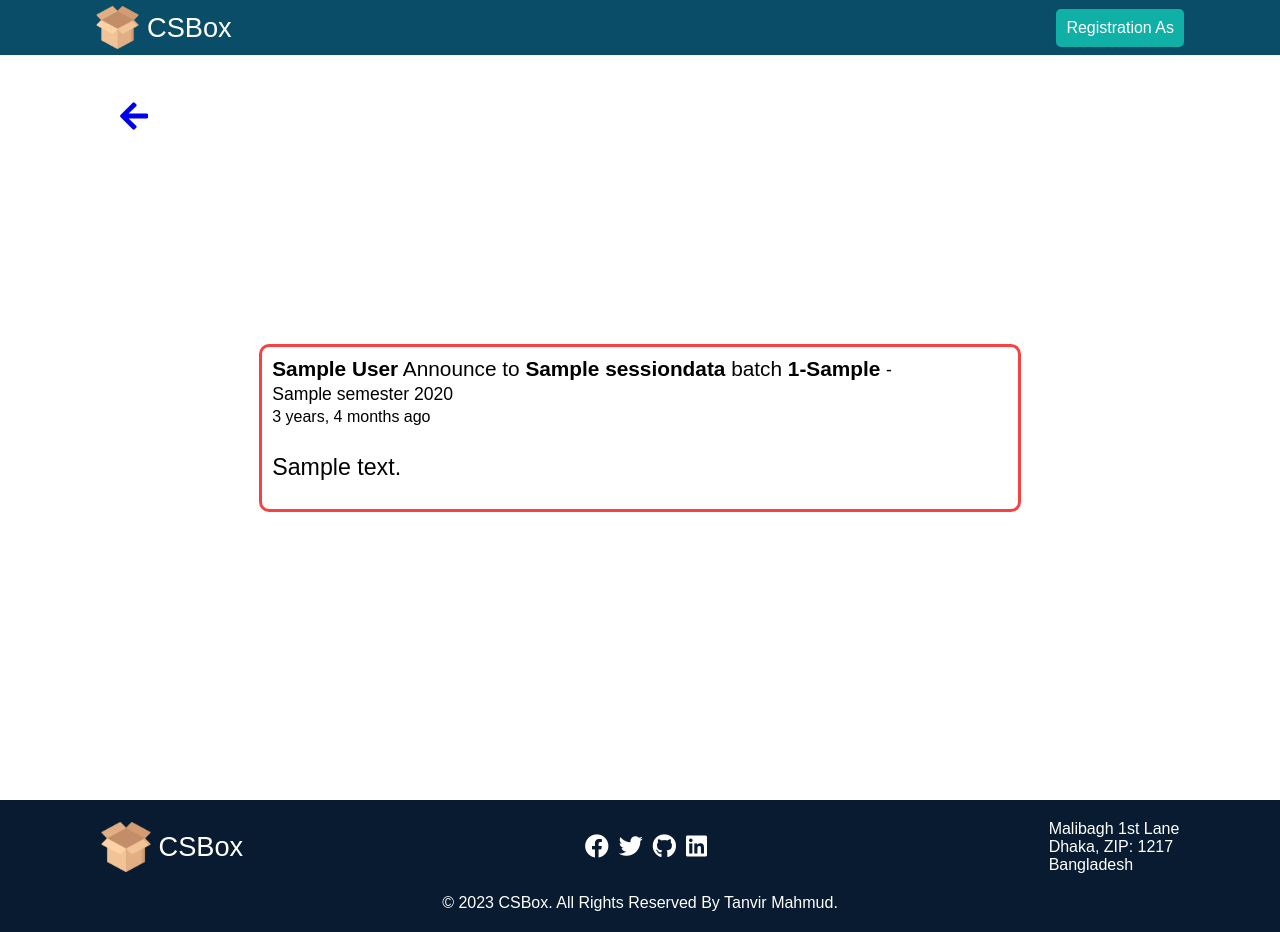
After one commit to tanvirmahmud66/CSBox, a Django app: page /home/single_post/1/ in a window 1280 px wide. The commit adds this page. Run offline with Django 4.2, Linux system fonts and the light colour scheme; tables that the repository leaves empty hold one stand-in row (values such as "Sample post").

Commit message:
Teacher profile, home page, single post

```diff
--- a/csbox/main/admin.py
+++ b/csbox/main/admin.py
@@ -30,7 +30,7 @@ class VerificationView(admin.ModelAdmin):
 
 
 class TeacherProfileView(admin.ModelAdmin):
-    list_display = ('user', 'user_id', 'teacher_id', 'designation', 'department')
+    list_display = ('user', 'user_id', 'teacher_id', 'designation', 'department', 'works_at', 'bio', 'studied_at', 'program', 'address')
 
 
 class StudentProfileView(admin.ModelAdmin):
--- a/csbox/main/models.py
+++ b/csbox/main/models.py
@@ -91,6 +91,11 @@ class TeacherProfile(models.Model):
     teacher_id = models.CharField(max_length=50)
     designation = models.CharField(max_length=100)
     department = models.ForeignKey(Department, on_delete=models.CASCADE)
+    works_at = models.CharField(max_length=150, null=True, blank=True, default="Stamford University Bangladesh")
+    bio = models.CharField(max_length=250, null=True, blank=True)
+    studied_at = models.CharField(max_length=250, null=True, blank=True)
+    program = models.CharField(max_length=250, null=True, blank=True)
+    address = models.CharField(max_length=250, null=True, blank=True)
 
     class Meta:
         verbose_name = 'TeacherProfile'
--- a/csbox/main/urls.py
+++ b/csbox/main/urls.py
@@ -18,6 +18,11 @@ urlpatterns = [
     path('home/faculty/', views.teacher_home, name='teacher_home'),
     path('home/student/', views.student_home, name='student_home'),
 
+    # profile page
+    path('check_profile/<int:user_id>/', views.check_profile, name='check_profile'),
+    path('faculty/profile/', views.teacher_profile, name='teacher_profile'),
+    path('student/profile/', views.student_profile, name='student_profile'),
+
     path('courses', views.courses, name='courses'),
     path('faculty/courses/', views.teacher_courses, name='teacher_courses'),
     path('student/courses/', views.student_courses, name='student_courses'),
@@ -28,4 +33,8 @@ urlpatterns = [
 
     # CRUD operation
     path('faculty/delete-post/<str:session_name>-<int:session_id>/<int:pk>/', views.faculty_del_post, name='faculty-del-post'),
+
+
+    #home single post section
+    path('home/single_post/<int:post_id>/', views.single_post, name='single_post'),
 ]
--- a/csbox/main/views.py
+++ b/csbox/main/views.py
@@ -15,6 +15,8 @@ from django.contrib.auth.decorators import login_required
 #======================================================== Sign In
 
 def signin(request):
+    if request.user.is_authenticated:
+        return redirect('home')
     if request.method=="POST":
         username = request.POST["username"]
         password = request.POST["password"]
@@ -64,6 +66,8 @@ def logout_page(request):
 #======================================================== Registration (Teacher)
 
 def teacher_registration(request):
+    if request.user.is_authenticated:
+        return redirect('home')
     if request.method == "POST":
         first_name = request.POST["first_name"]
         last_name = request.POST["last_name"]
@@ -161,6 +165,8 @@ def teacher_verified(request, username, teacher_id, designation, dept_id, token)
 #@@@@@@@@@@@@@@@@@@@@@@@@@@@@@@@@@@@@@@@@@@@@@@@@@@@@@@@@@@@@@@@@@@@@@@@@@@@@@@@@@  Registration (student)
 
 def student_registration(request):
+    if request.user.is_authenticated:
+        return redirect('home')
     if request.method == "POST":
         first_name = request.POST['first_name']
         last_name = request.POST['last_name']
@@ -280,6 +286,7 @@ def student_verified(request, username, student_id, dept_id, batch_id, section_i
 
 
 #================================================================== Home
+@login_required(login_url='signin')
 def home(request):
     verify_user = Verification.objects.get(user=request.user)
     if verify_user.is_teacher:
@@ -287,15 +294,51 @@ def home(request):
     else:
         return redirect('student_home')
 
+
+
 #================================================================== Teacher Home page
+@login_required(login_url='signin')
 def teacher_home(request):
-    return render(request, "teacher/home.html",)
+    normal_posts = PostDB.objects.filter(creator=request.user, is_announcement=False)
+    announcement = PostDB.objects.filter(creator=request.user, is_announcement=True)
+    return render(request, "teacher/home.html",{
+        "normal_posts": normal_posts,
+        "announcement": announcement,
+    })
+
+#--------------------------------------------------------- Profile
+@login_required(login_url='signin')
+def check_profile(request, user_id):
+    user_verify = Verification.objects.get(id=user_id)
+    if user_verify.is_teacher:
+        return redirect('teacher_profile')
+    else:
+        return redirect('student_profile')
+
+
+#========================================================== Teacher Profile
+@login_required(login_url='signin')
+def teacher_profile(request):
+    teacher_profile = TeacherProfile.objects.get(user=request.user)
+    return render(request, 'teacher/teacher_profile.html', {
+        "teacher_profile": teacher_profile,
+    })
+
+#@@@@@@@@@@@@@@@@@@@@@@@@@@@@@@@@@@@@@@@@@@@@@@@@@@@@@@@@@@ Student Profile
+@login_required(login_url='signin')
+def student_profile(request, user_id):
+    pass
+
+
+
 
 #@@@@@@@@@@@@@@@@@@@@@@@@@@@@@@@@@@@@@@@@@@@@@@@@@@@@@@@@@@@@@@@@@@ Student Home page
+@login_required(login_url='signin')
 def student_home(request):
     return render(request, "student/home.html")
 
 #================================================================== Courses
+@login_required(login_url='signin')
 def courses(request):
     verify_user = Verification.objects.get(user=request.user)
     if verify_user.is_teacher:
@@ -304,6 +347,7 @@ def courses(request):
         return redirect('student_courses')
 
 #================================================================== Teacher Courses
+@login_required(login_url='signin')
 def teacher_courses(request):
     if request.method=="POST":
         sessionName = request.POST['sessionName']
@@ -362,11 +406,13 @@ def teacher_courses(request):
 
 
 #@@@@@@@@@@@@@@@@@@@@@@@@@@@@@@@@@@@@@@@@@@@@@@@@@@@@@@@@@@@@@@@@@@ Student Courses
+@login_required(login_url='signin')
 def student_courses(request):
     return render(request, 'student/all_courses.html')
 
 
 #================================================================== Single course
+@login_required(login_url='signin')
 def single_course(request, session_name,pk):
     verify_user = Verification.objects.get(user=request.user)
     if verify_user.is_teacher:
@@ -375,11 +421,25 @@ def single_course(request, session_name,pk):
         return redirect('student_single_course', session_name,pk)
 
 #=================================================================== Faculty Single Course
+@login_required(login_url='signin')
 def faculty_single_course(request, session_name,pk):
     course_obj = SessionData.objects.get(id=pk)
     verify_obj = Verification.objects.get(user=request.user)
     all_post = PostDB.objects.filter(session=course_obj)
     all_files = FileDatabase.objects.filter(sessionId=pk)
+    if request.method=="GET":
+        post_id_edit = request.GET.get('post_id')
+        edit_post_body = request.GET.get('edit_post_content')
+        edit_announcement = request.GET.get('edit-announcement')
+        try:
+            editpost_postdb = PostDB.objects.get(id=post_id_edit)
+            if editpost_postdb is not None:
+                editpost_postdb.postBody = edit_post_body
+                editpost_postdb.is_announcement = edit_announcement
+                editpost_postdb.save()
+        except Exception as e:
+            print(e)
+
     if request.method == "POST":
         postbody = request.POST['post_content']
         files = request.FILES.getlist('files')
@@ -418,6 +478,17 @@ def faculty_del_post(request, session_name, session_id, pk):
     del_post.delete()
     return redirect("fuculty_single_course", session_name, session_id)
 
+
 #@@@@@@@@@@@@@@@@@@@@@@@@@@@@@@@@@@@@@@@@@@@@@@@@@@@@@@@@@@@@@@@@@@@ Student Single Course
+# @login_required(login_url='signin')
 def student_single_course(request, pk):
     pass
+
+
+
+#@@@@@@@@@@@@@@@@@@@@@ single post page @@@@@@@@@@@@@@@@@@@@@@@@@@@
+def single_post(request, post_id):
+    target_post = PostDB.objects.get(id=post_id)
+    return render(request, 'single_post.html', {
+        "post": target_post,
+    })
--- a/csbox/static/css/layout.css
+++ b/csbox/static/css/layout.css
@@ -93,8 +93,9 @@
 
 .dropdown-btn {
     background-color: #10B0A7;
+    border-radius: 5px;
     color: white;
-    padding: 12px;
+    padding: 10px;
     font-size: 16px;
     border: none;
     cursor: pointer;
--- /dev/null
+++ b/csbox/static/css/single_post.css
@@ -0,0 +1,61 @@
+.wraper{
+    height: 93vh;
+    overflow: scroll;
+    display: flex;
+    justify-content: center;
+    align-items: center;
+}
+
+.post-card{
+    width: 70%;
+    padding: 2rem 0;
+    margin: 1.5rem 0;
+    padding: 10px;
+    border: 3px solid black;
+    border-radius: 10px;
+    position: relative;
+}
+.post-card-red{
+    width: 70%;
+    padding: 2rem 0;
+    margin: 3rem 0;
+    padding: 10px;
+    border: 3px solid rgb(248, 65, 65);
+    border-radius: 10px;
+    position: relative;
+}
+.back-url{
+    position: absolute;
+    top: 100px;
+    left: 120px;
+}
+.card-heading-warper{
+    margin-bottom: 10px;
+}
+.post-heading{
+    width: 93%;
+    font-weight: 200;
+    font-size: 1.3rem;
+    margin-bottom: 3px;
+}
+.bold{
+    font-weight:600;
+}
+.tiny{
+    font-size: 1.1rem;
+    font-weight: 300;
+}
+.post-body{
+    padding: 1rem 0;
+    width: 95%;
+}
+.post-body .body-text-normal{
+    font-size: 1.45rem;
+    font-weight: 300;
+    line-height: 1.9rem;
+}
+.post-body .body-text-small{
+    font-size: 1.15rem;
+    font-weight: 300;
+    line-height: 1.9rem;
+}
--- a/csbox/templates/layout.html
+++ b/csbox/templates/layout.html
@@ -59,7 +59,7 @@
                     {{request.user.first_name}} {{request.user.last_name}}
                 </div>
                 <div class="dropdown-content" id="myDropdown">
-                    <a href="#">My Account</a>
+                    <a href="{%url 'check_profile' request.user.id %}">My Account</a>
                     <a href="{%url 'logout'%}">Logout</a>
                 </div>
             </div>
--- /dev/null
+++ b/csbox/templates/single_post.html
@@ -0,0 +1,40 @@
+{%extends 'layout.html'%}
+
+{%load static%}
+
+{%block title%}
+    {{post.postBody}} | CSBox - Educational Platform
+{%endblock title%}
+
+{%block link%}
+    <link rel="stylesheet" href="{%static 'css/single_post.css'%}"/>
+{%endblock link%}
+
+{%block script%}{%endblock script%}
+
+{%block content%}
+
+    <div class="wraper">
+        <div {%if post.is_announcement%} class="post-card-red"{%else%} class="post-card"{%endif%}>
+            <div class="card-heading-warper">
+                <h2 class="post-heading">
+                    <span class="bold">{{post.creator.first_name}} {{post.creator.last_name}}</span>
+                    {%if post.is_announcement%}Announce to{%else%}Post to{%endif%}
+                    <span class="bold">{{post.session}}</span>
+                    batch
+                    <span class="bold">{{post.session.batch}}-{{post.session.section.section}}</span>
+                    <span class="tiny"> - {{post.session.semester}}</span>
+                </h2>
+                <p class="time">{{post.created | timesince}} ago</p>
+            </div>
+            <div class="post-body">
+                <h2 class="{%if post.postBody|length < 100%}body-text-normal{%else%}body-text-small{%endif%}">{{post.postBody}}</h2>
+            </div>
+            <div class="comment-section"></div>
+        </div>
+        <a class="back-url" href="{{request.META.HTTP_REFERER}}">
+            <i class="fas fa-arrow-left fa-2x"></i>
+        </a>
+    </div>
+
+{%endblock content%}
```
Also changed, not shown: csbox/static/css/requirements.txt (added, +38 -0 lines), csbox/static/css/teacher/home.css (+126 -0 lines), csbox/static/css/teacher/single_course.css (+40 -0 lines), csbox/static/css/teacher/teacher_profile.css (added, +54 -0 lines), csbox/static/javascript/teacher/single_course.js (+21 -20 lines), csbox/templates/teacher/home.html (+36 -1 lines), csbox/templates/teacher/single_course.html (+23 -3 lines), csbox/templates/teacher/teacher_profile.html (added, +38 -0 lines), csbox/main/migrations/0023_teacherprofile_address_teacherprofile_bio_and_more.py (added), 1 other file.
